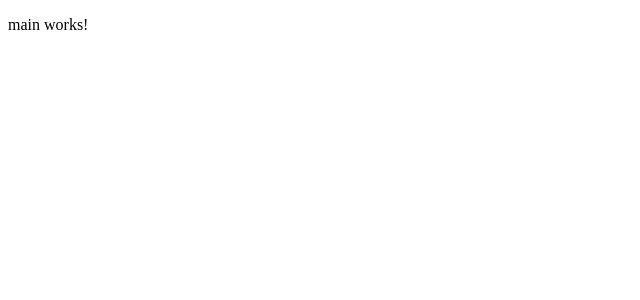
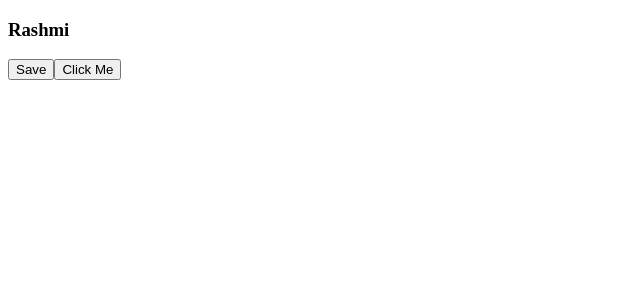
Before and after one commit to Rashmi92-ha/My-Angular-app, an Angular app: page / in a window 1280 px wide. Shown: the top 300 px of the page, without its empty margins (0-640 px from the left). Built offline with nearby package versions, Linux system fonts and the light colour scheme.

Commit message:
#7 parent and child component are created

```diff
--- a/angular.json
+++ b/angular.json
@@ -87,5 +87,8 @@
         }
       }
     }
+  },
+  "cli": {
+    "analytics": false
   }
 }
--- a/src/app/app.module.ts
+++ b/src/app/app.module.ts
@@ -1,9 +1,11 @@
 import { NgModule } from '@angular/core';
 import { BrowserModule } from '@angular/platform-browser';
 import { MainComponent } from './main/main.component';
+import { ParentComponent } from './parent/parent.component';
+import { ChildComponent } from './child/child.component';
 
 @NgModule({
-  declarations: [MainComponent],
+  declarations: [MainComponent, ParentComponent, ChildComponent],
   imports: [BrowserModule],
   providers: [],
   bootstrap: [MainComponent],
--- /dev/null
+++ b/src/app/child/child.component.html
@@ -0,0 +1,6 @@
+<div>
+  <h3>{{ name }}</h3>
+  <button (click)="onSave()">Save</button>
+  <button (click)="onClickButton()">Click Me</button>
+  <div class="success-message" *ngIf="showSuccessMessage">✓ {{ message }}</div>
+</div>
--- /dev/null
+++ b/src/app/child/child.component.scss
@@ -0,0 +1,10 @@
+.success-message {
+  margin-top: 16px;
+  padding: 12px 16px;
+  background-color: #d4edda;
+  color: #155724;
+  border: 1px solid #c3e6cb;
+  border-radius: 4px;
+  font-weight: 500;
+  animation: slideIn 0.3s ease-in-out;
+}
--- /dev/null
+++ b/src/app/child/child.component.ts
@@ -0,0 +1,22 @@
+import { Component, Input, Output, EventEmitter } from '@angular/core';
+
+@Component({
+  selector: 'app-child',
+  templateUrl: './child.component.html',
+  styleUrl: './child.component.scss',
+})
+export class ChildComponent {
+  @Input() name!: string;
+  @Output() saveEvent = new EventEmitter<string>();
+  message = '';
+  showSuccessMessage = false;
+
+  onSave() {
+    alert('save button clicked');
+  }
+  onClickButton() {
+    this.saveEvent.emit('Data Saved successfully');
+    this.message = 'Welcome to Angular';
+    this.showSuccessMessage = true;
+  }
+}
--- a/src/app/main/main.component.html
+++ b/src/app/main/main.component.html
@@ -1 +1 @@
-<p>main works!</p>
+<app-parent></app-parent>
--- /dev/null
+++ b/src/app/parent/parent.component.html
@@ -0,0 +1,2 @@
+<app-child [name]="username"
+(saveEvent)="handleSave($event)"></app-child>
--- /dev/null
+++ b/src/app/parent/parent.component.ts
@@ -0,0 +1,13 @@
+import { Component} from '@angular/core';
+
+@Component({
+  selector: 'app-parent',
+  templateUrl: './parent.component.html',
+  styleUrl: './parent.component.scss'
+})
+export class ParentComponent {
+ username = "Rashmi";
+ handleSave(message: string) {
+  alert(message);
+}
+}
```
Also changed, not shown: src/app/parent/parent.component.scss (added), 2 other files (tests, documents, lock files or other folders).
